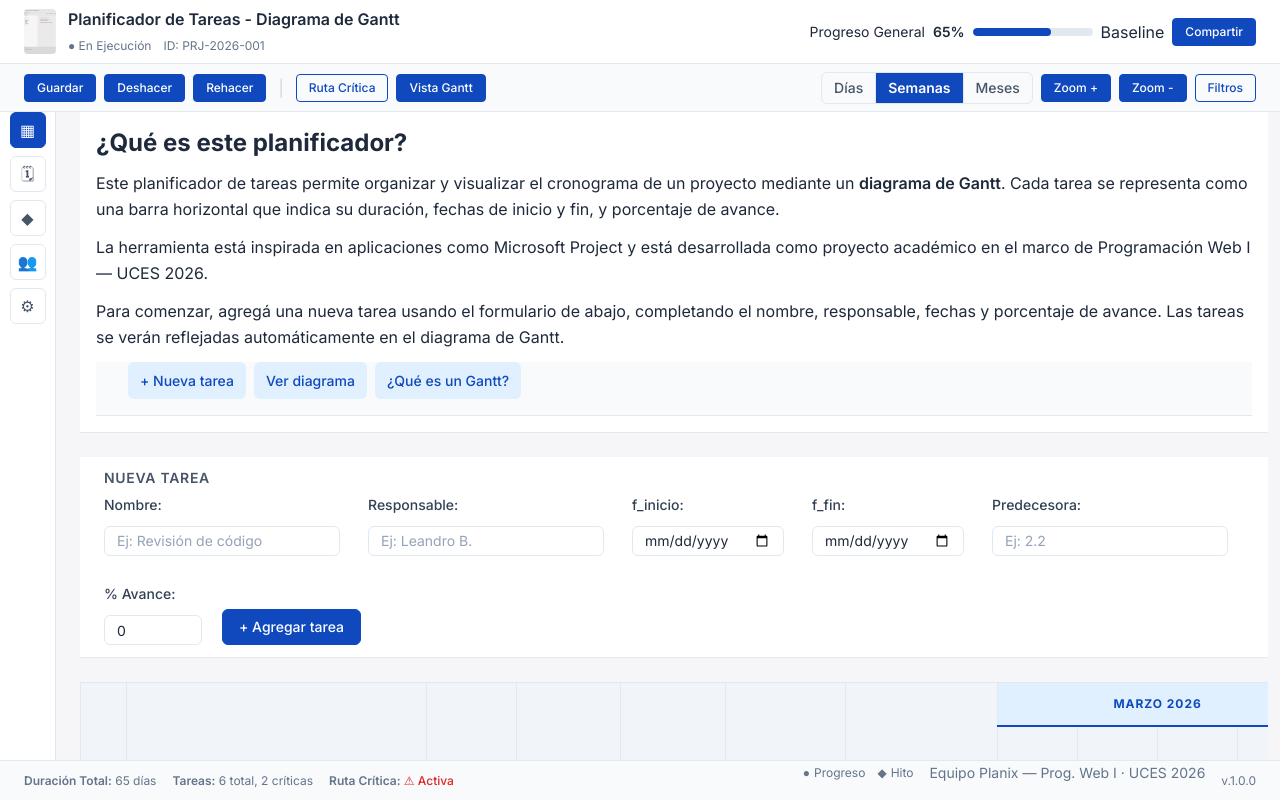
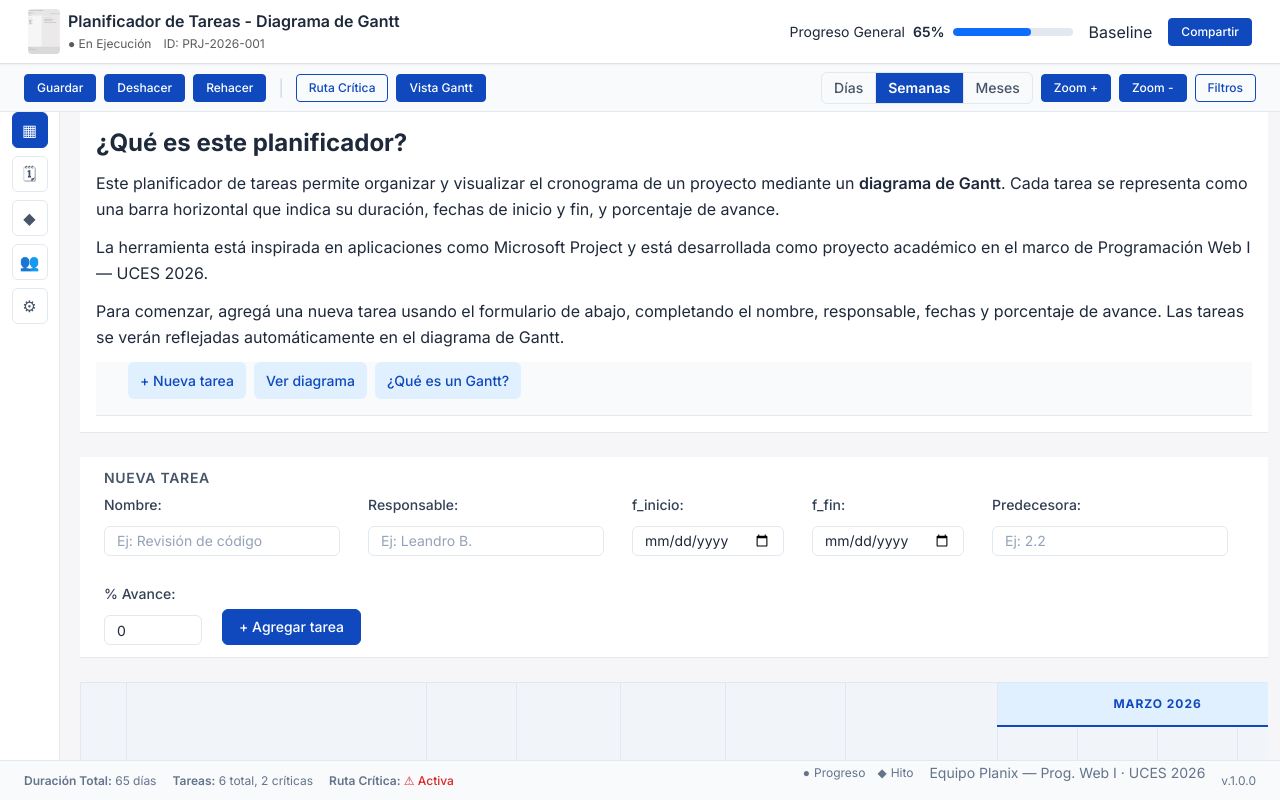
Before and after one commit to martindebenedetti/Planix, a plain HTML site: page index.html in a window 1280 px wide. Drawn offline with nearby package versions, Linux system fonts and the light colour scheme.

Commit message:
fix: ajustes por CR - navbar bootstrap, version bootstrap unificada y sidebar-planix definida

```diff
--- a/css/bootstrap-overrides.css
+++ b/css/bootstrap-overrides.css
@@ -44,6 +44,17 @@ nav {
     background-color: #ffffff;
 }
 
+.sidebar-planix {
+    background-color: #ffffff;
+    border-right: 1px solid #e5e7eb;
+    min-height: 100vh;
+    width: 60px;
+    display: flex;
+    flex-direction: column;
+    align-items: center;
+    padding-top: 1rem;
+}
+
 /* ===== GANTT ===== */
 .gantt-bar__fill {
     background-color: var(--primary-color) !important;
--- a/index.html
+++ b/index.html
@@ -28,39 +28,39 @@
          HEADER: Nombre del proyecto, estado y progreso general
          TODO: CSS - Fondo blanco, borde inferior, flex justify-between, shrink-0
     ============================================================ -->
-    <header role="banner" aria-label="Encabezado del planificador">
-
-        <div aria-label="Información del proyecto">
+    <header class="navbar navbar-expand-lg navbar-light bg-white border-bottom px-3" role="banner" aria-label="Encabezado del planificador">
+    <div class="container-fluid">
+        <div class="d-flex align-items-center gap-2 "aria-label="Información del proyecto">
             <img src="docs/01-mockup/actividad-obligatoria-1/diseño-inicial.png"
                  alt="Ícono del planificador de tareas tipo diagrama de Gantt"
                  aria-label="Logo del proyecto"
                  width="32" height="32">
             <div>
-                <h1>Planificador de Tareas - Diagrama de Gantt</h1>
+                <h1  class="h6 mb-0">Planificador de Tareas - Diagrama de Gantt</h1>
                 <div>
                     <!-- TODO: CSS - Badge verde con punto de color -->
-                    <span aria-label="Estado: En Ejecución">● En Ejecución</span>
-                    <span aria-label="ID del proyecto">ID: PRJ-2026-001</span>
+                    <span  class="text-muted" aria-label="Estado: En Ejecución">● En Ejecución</span>
+                    <span class="text-muted" aria-label="ID del proyecto">ID: PRJ-2026-001</span>
                 </div>
             </div>
         </div>
 
-        <div aria-label="Progreso y acciones">
+        <div class="d-flex align-items-center gap-3" aria-label="Progreso y acciones">
             <!-- TODO: CSS - Barra de progreso: fondo slate-200, relleno primary -->
             <!-- TODO: JS - Calcular % general desde tareas -->
-            <div aria-label="Progreso general">
+            <div class="text-end" aria-label="Progreso general">
                 <span>Progreso General</span>
                 <strong>65%</strong>
-                <div role="progressbar" aria-valuenow="65" aria-valuemin="0" aria-valuemax="100"
+                <div class= "progress" role="progressbar" aria-valuenow="65" aria-valuemin="0" aria-valuemax="100"
                      aria-label="65% completado">
-                    <div style="width:65%;" aria-hidden="true"></div>
+                    <div  class="progress-bar bg-primary" style="width:65%;" aria-hidden="true"></div>
                 </div>
             </div>
             <!-- TODO: CSS - Botón primary -->
             <button type="button" aria-label="Ver baseline del proyecto">Baseline</button>
             <button type="button" class="btn btn-primary btn-sm" aria-label="Compartir proyecto">Compartir</button>
         </div>
-
+    </div>
     </header>
 
     <!-- ============================================================
@@ -493,6 +493,6 @@
     <!-- TODO: JS - Manejar envío formulario nueva tarea -->
     <!-- TODO: JS - Implementar zoom cambiando ancho de columnas de semana -->
     <!-- TODO: JS - Implementar filtros de tareas -->
-<script src="https://cdn.jsdelivr.net/npm/bootstrap@5.3.2/dist/js/bootstrap.bundle.min.js"></script>
+<script src="https://cdn.jsdelivr.net/npm/bootstrap@5.3.3/dist/js/bootstrap.bundle.min.js"></script>
 </body>
 </html>
```
Also changed, not shown: docs/03-specs/primer-parcial/spec-frontend-bootstrap.md (+0 -2 lines), docs/04-testing/test-case-6.md (+1 -0 lines).
